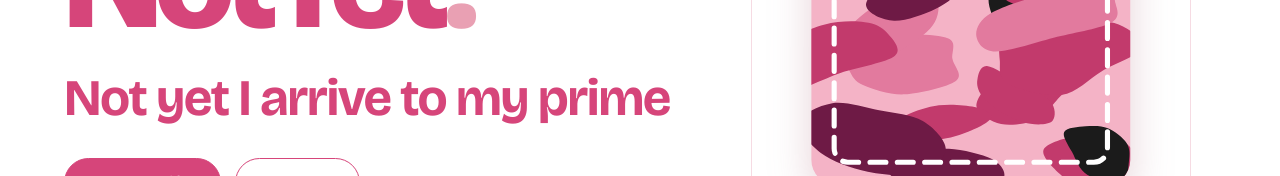
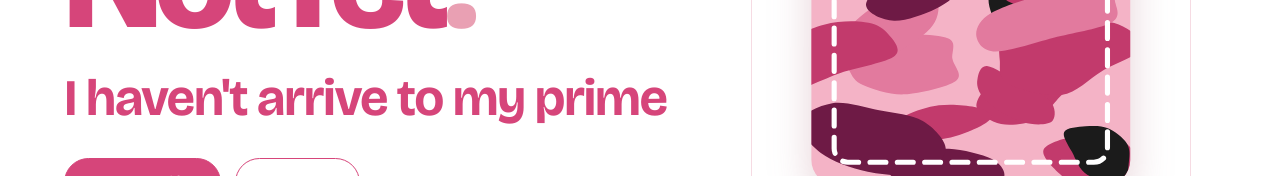
Before and after one commit to NotYet-web/la-meva-web, a plain HTML site: page index.html in a window 1280 px wide. Shown: the part 387-563 px from the top of the page. Drawn offline with nearby package versions, Linux system fonts and the light colour scheme.

Commit message:
Cambiar título de la pestaña y frase bajo el NotYet grande
Co-Authored-By: Claude Sonnet 5.5 <noreply@anthropic.com>
Claude-Session: https://claude.ai/code/session_019CS9N8Zqguf5JsQjGEgr8C

```diff
--- a/index.html
+++ b/index.html
@@ -3,7 +3,7 @@
 <head> <meta name="google-site-verification" content="2gpcZGrj4ZJJsyV9Msus9zrcNT9drIMGHbhzZ1YKwiQ" />
   <meta charset="UTF-8">
   <meta name="viewport" content="width=device-width, initial-scale=1.0">
-  <title>NotYet-notyet I haven't arrive to my prime yet</title>
+  <title>NotYet- I haven't arrive to my prime</title>
   <meta name="description" content="NotYet: sudaderas, camisetas y pantalones de streetwear limpio. Básicos con carácter, en tiradas cortas.">
   <link rel="preconnect" href="https://fonts.googleapis.com">
   <link rel="preconnect" href="https://fonts.gstatic.com" crossorigin>
@@ -35,7 +35,7 @@
       <div class="hero__text">
         <p class="tag">DROP 01 / OTOÑO 2026</p>
         <h1>NotYet<span class="dot">.</span></h1>
-        <p class="hero__sub">Not yet I arrive to my prime</p>
+        <p class="hero__sub">I haven't arrive to my prime</p>
         <div class="hero__cta">
           <a href="#coleccion" class="btn">Ver colección</a>
           <a href="#marca" class="btn btn--ghost">La marca</a>
```
